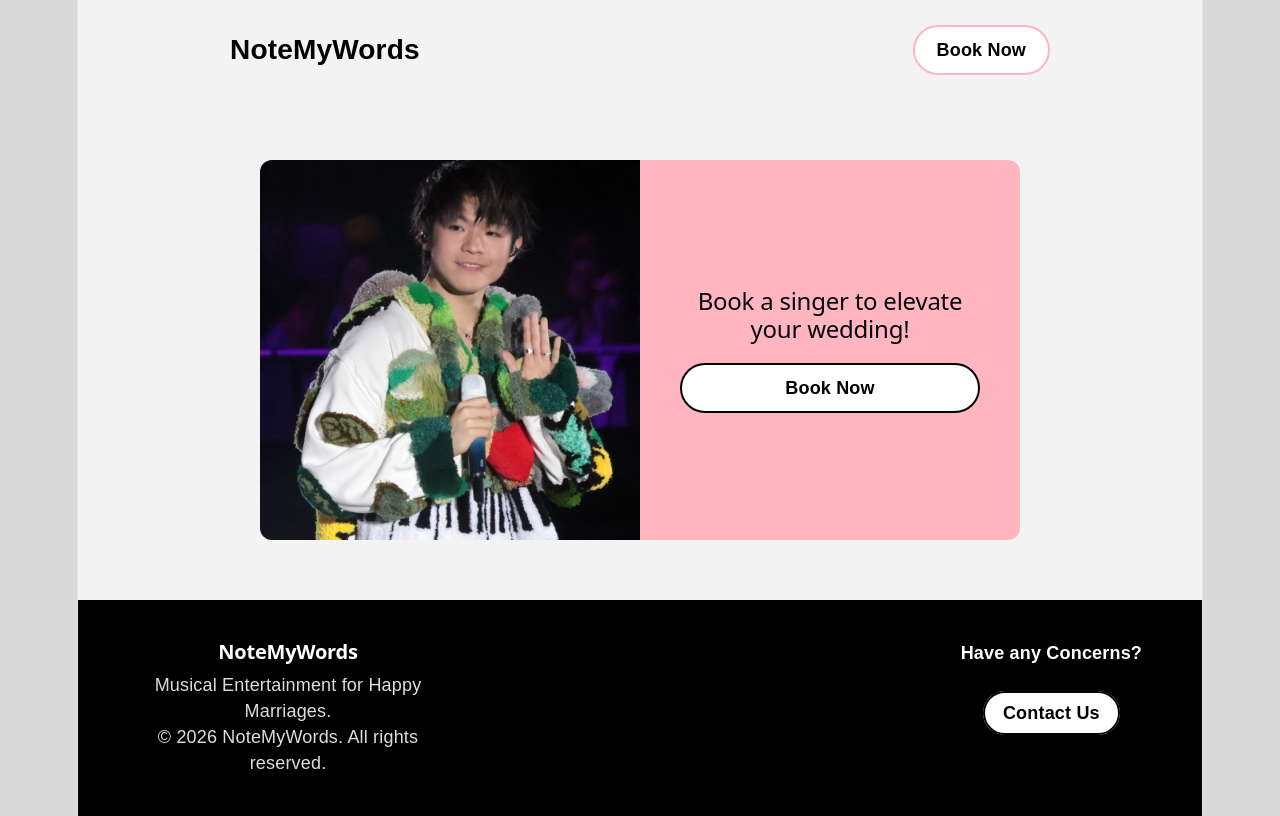
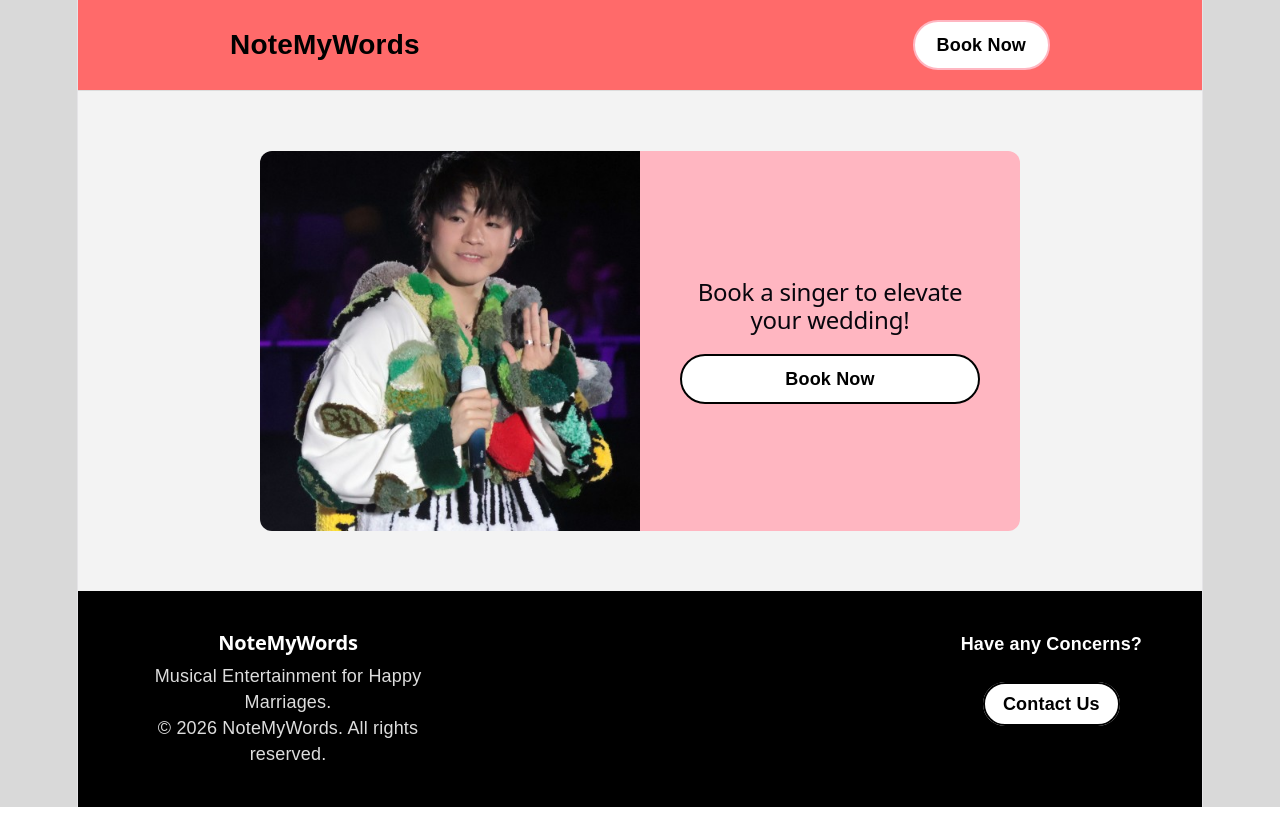
Before and after one commit to wyy01011/seg3125-lab8-group19, a React (Vite) app in the folder my-react-app/: page / in a window 1280 px wide. Built offline with nearby package versions, Linux system fonts and the light colour scheme.

Commit message:
Added a header that shows on each page

```diff
--- a/my-react-app/src/App.jsx
+++ b/my-react-app/src/App.jsx
@@ -4,6 +4,7 @@ import viteLogo from './assets/vite.svg'
 import heroImg from './assets/hero.png'
 import './App.css'
 import Footer from "./footer.jsx";
+import Header from "./header.jsx";
 
 import { BrowserRouter, Routes, Route } from "react-router-dom";
 import Home from "./Home.jsx"
@@ -15,6 +16,7 @@ function App() {
 
   return (
     <>
+      <Header />
 
       <Routes>
         <Route path="/" element={<Home />} /> {/*Homepage is the first one loaded.*/}
--- a/my-react-app/src/BrowseSingers.jsx
+++ b/my-react-app/src/BrowseSingers.jsx
@@ -89,11 +89,6 @@ export default function BrowseSingers() {
 
   return (
     <div className="browse-page">
-      {/* Top Navigation */}
-      <header className="nav">
-        <Link className="logo" to="/">NoteMyWords</Link>
-        <Link className="nav-book" to="/browse">Book Now</Link>
-      </header>
 
       <div className="browse-content">
         <aside className="filter-panel">
--- a/my-react-app/src/Contact.css
+++ b/my-react-app/src/Contact.css
@@ -2,14 +2,21 @@
 .contact-container {
   background-color: #f3f3f3;
   min-height: 100vh;
+  display: flex;
+  flex-direction: column;
+  justify-content: flex-start;
+  align-items: center;
 }
 
 /* Pink centered form box */
 .contact-box {
   background: #ffb6c1;
-  padding: 60px 20px;
+  padding: 40px 0;
   max-width: 700px;
-  margin: 0 auto;
+  width: 90%;
+
+  margin: 100px auto 0px auto;
+
   border-radius: 20px;
   display: flex;
   flex-direction: column;
@@ -68,7 +75,10 @@
   transition: 0.25s ease;
 }
 
+/*Footer Styling*/
 .footer {
+  margin-top: 0;
+  width: 100%;
   background: #000;
   color: #fff;
   padding: 40px 60px;
@@ -77,6 +87,7 @@
   align-items: flex-start;
   gap: 40px;
   flex-wrap: wrap;
+  box-sizing: border-box;
 }
 
 .footer-left,
--- /dev/null
+++ b/my-react-app/src/Header.css
@@ -0,0 +1,45 @@
+.header-background {
+  background-color: #ff6a6a;
+  width: 100%;
+  border-bottom: 1px solid #ddd;
+  display: flex;
+  justify-content: center;
+}
+
+.nav-content {
+  display: flex;
+  justify-content: space-between;
+  align-items: center;
+
+  width: 100%;
+  max-width: 900px;
+  padding: 20px 40px;
+  box-sizing: border-box;
+}
+
+.logo {
+  color: black;
+  font-size: 28px;
+  font-weight: bold;
+  text-decoration: none;
+}
+
+.nav-book {
+  font-size: 18px;
+  font-weight: 600;
+  text-decoration: none;
+  color: black;
+
+  background: white;
+  padding: 10px 22px;
+  border-radius: 30px;
+
+  border: 2px solid #ffb6c1;
+  transition: 0.25s ease;
+}
+
+.nav-book:hover {
+  background: #ffb6c1;
+  color: white;
+  border-color: #ffb6c1;
+}
--- a/my-react-app/src/Home.css
+++ b/my-react-app/src/Home.css
@@ -11,17 +11,6 @@ body {
   width: 100%;
   margin: 0 auto;
   padding: 0;
-}
-
-/* Top bar — centered block */
-.nav {
-  display: flex;
-  justify-content: space-between;
-  align-items: center;
-
-  max-width: 900px;   /* controls how close to center */
-  margin: 0 auto;     /* centers the whole header */
-  padding: 25px 40px;
 }
 
 .logo {
--- a/my-react-app/src/contact.jsx
+++ b/my-react-app/src/contact.jsx
@@ -4,12 +4,6 @@ import "./Contact.css";
 export default function Contact() {
   return (
     <div className="contact-container">
-
-      {/* Top Navigation (same as Home) */}
-      <header className="nav">
-        <h1 className="logo">NoteMyWords</h1>
-        <Link className="nav-book" to="/browse">Book Now</Link>
-      </header>
 
       {/* Contact Form Section */}
       <section className="contact-box">
--- /dev/null
+++ b/my-react-app/src/header.jsx
@@ -0,0 +1,13 @@
+import { Link } from "react-router-dom";
+import "./Header.css";
+
+export default function Header() {
+  return (
+    <div className="header-background"> {/* This spans the whole screen */}
+      <header className="nav-content"> {/* This stays centered at 900px */}
+        <Link className="logo" to="/">NoteMyWords</Link>
+        <Link className="nav-book" to="/browse">Book Now</Link>
+      </header>
+    </div>
+  );
+}
--- a/my-react-app/src/home.jsx
+++ b/my-react-app/src/home.jsx
@@ -4,12 +4,6 @@ import "./Home.css";
 export default function Home() {
   return (
     <div className="home-container">
-
-      {/*Top Navigation*/}
-      <header className="nav">
-        <Link className="logo" to="/">NoteMyWords</Link>
-        <Link className="nav-book" to="/browse">Book Now</Link>
-      </header>
 
       {/*HomePage Section*/}
       <section className="singer-section">
```
